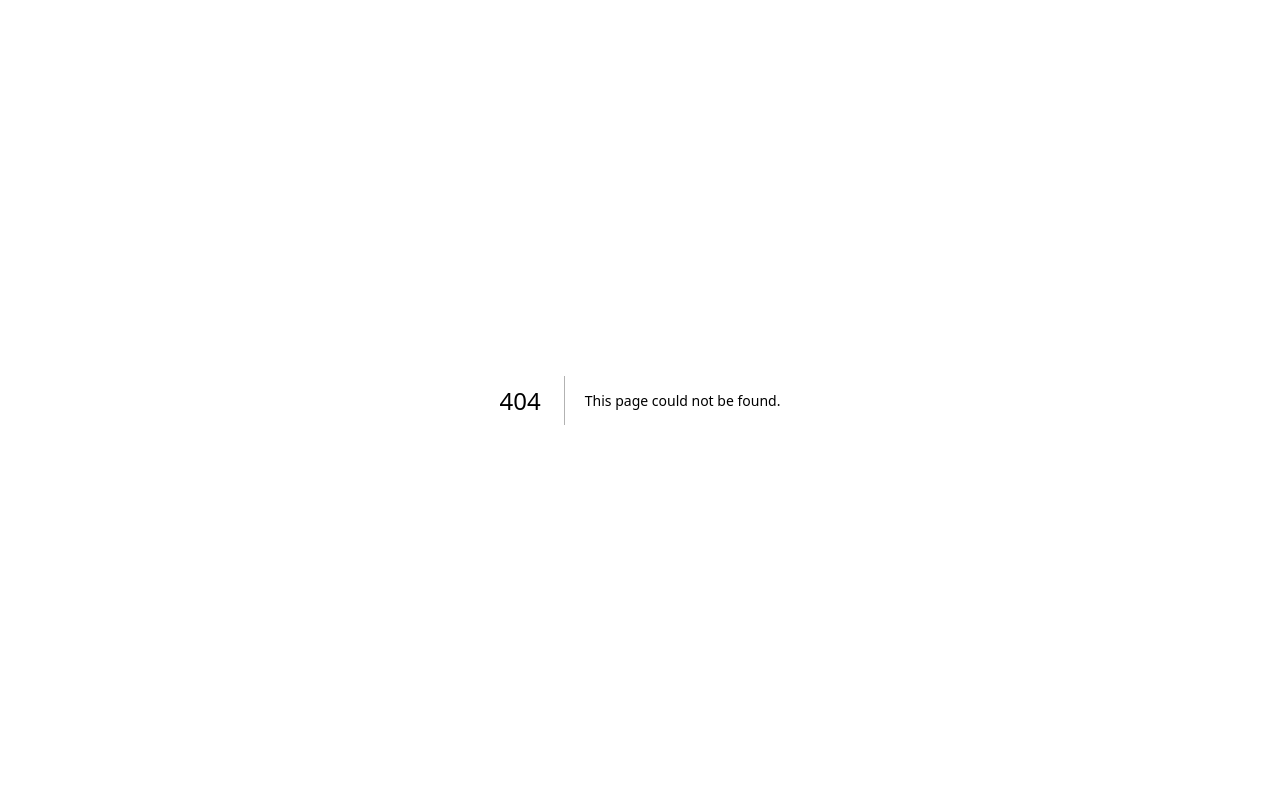
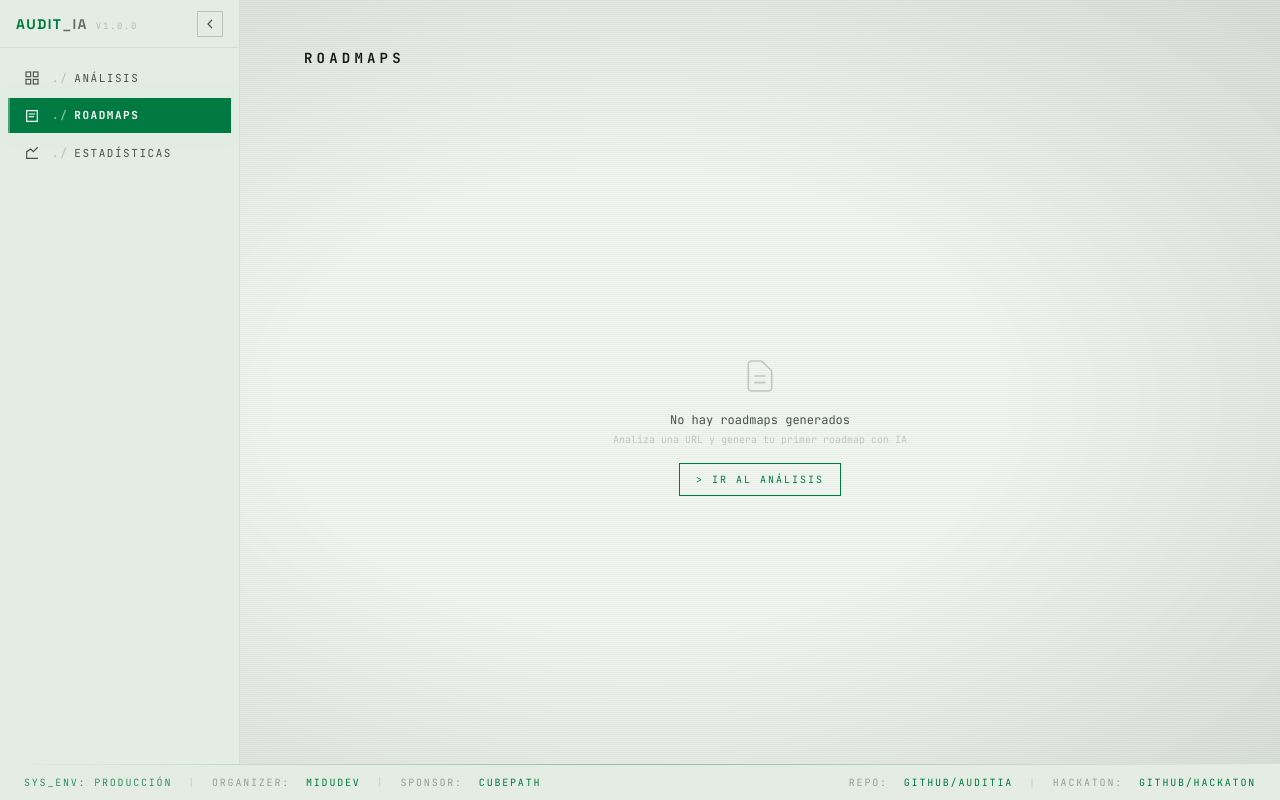
Before and after one commit to byluisfer/AuditIA, a Next.js app: page /roadmaps in a window 1280 px wide. Before the commit this address had no page. Built offline with nearby package versions, Linux system fonts and the light colour scheme.

Commit message:
Refactor routing to replace "/logs" with "/roadmaps" in header, hero section, and sidebar components; add new roadmaps page

```diff
--- a/app/components/header.tsx
+++ b/app/components/header.tsx
@@ -4,7 +4,7 @@ import { usePathname } from "next/navigation";
 
 const ROUTE_LABELS: Record<string, string> = {
   "/": "dashboard",
-  "/logs": "logs",
+  "/roadmaps": "roadmaps",
   "/analytics": "analytics",
 };
 
--- a/app/components/hero-section.tsx
+++ b/app/components/hero-section.tsx
@@ -862,7 +862,7 @@ export function HeroSection() {
     const existing = findRoadmapByUrl(report.url);
     if (existing) {
       setExistingRoadmapId(existing.id);
-      router.push("/logs");
+      router.push("/roadmaps");
       return;
     }
 
@@ -906,7 +906,7 @@ export function HeroSection() {
       const roadmapId = saveRoadmap(roadmap);
       setExistingRoadmapId(roadmapId);
       setRoadmapStatus("done");
-      setTimeout(() => router.push("/logs"), 1800);
+      setTimeout(() => router.push("/roadmaps"), 1800);
     } catch (err) {
       setRoadmapError(err instanceof Error ? err.message : "Error desconocido");
       setRoadmapStatus("error");
@@ -1369,7 +1369,7 @@ export function HeroSection() {
                       color: "var(--primary)",
                       border: "1px solid var(--primary)",
                     }}
-                    onClick={() => router.push("/logs")}
+                    onClick={() => router.push("/roadmaps")}
                     onMouseEnter={(e) => {
                       e.currentTarget.style.filter = "brightness(0.92)";
                     }}
--- a/app/components/sidebar.tsx
+++ b/app/components/sidebar.tsx
@@ -29,9 +29,9 @@ const NAV_ITEMS = [
     ),
   },
   {
-    id: "logs",
-    href: "/logs",
-    label: "Registros",
+    id: "roadmaps",
+    href: "/roadmaps",
+    label: "Roadmaps",
     icon: (
       <svg
         className="w-4 h-4 shrink-0"
```
Also changed, not shown: app/roadmaps/page.tsx (renamed from app/logs/page.tsx).
